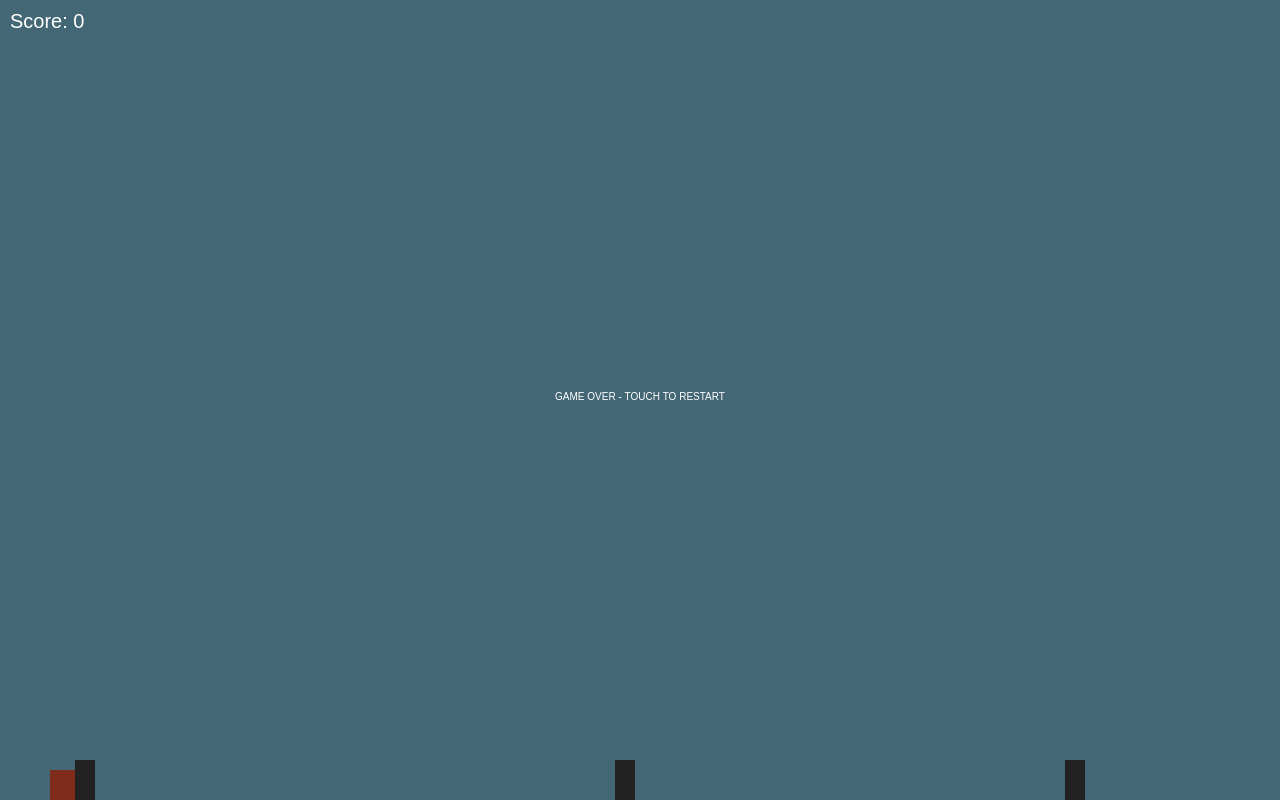
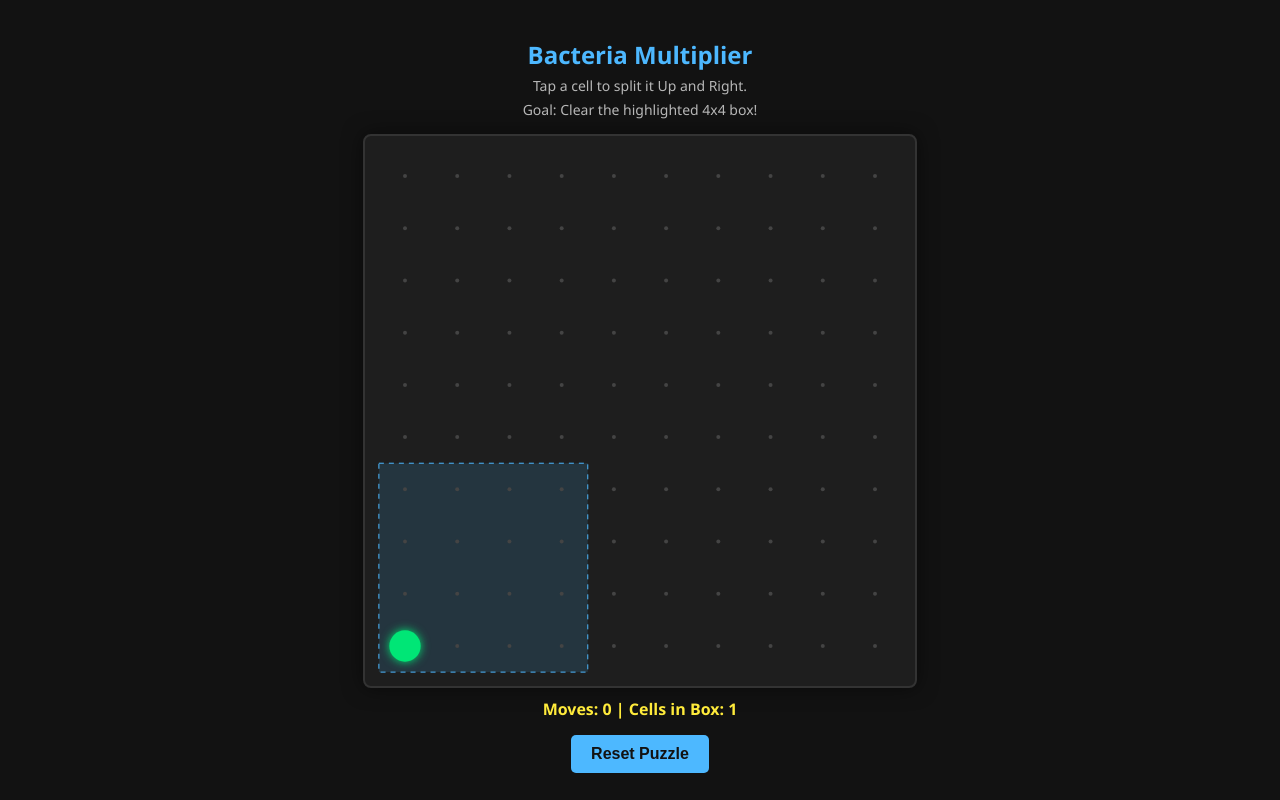
Before and after one commit to KowalskiTom/lattice-bacteria-puzzle, a plain HTML site: page index.html in a window 1280 px wide. Drawn offline with Linux system fonts and the light colour scheme.

Commit message:
Update index.html

```diff
--- a/index.html
+++ b/index.html
@@ -2,145 +2,162 @@
 <html>
 <head>
     <meta name="viewport" content="width=device-width, initial-scale=1.0, maximum-scale=1.0, user-scalable=no">
-    <title>Canvas Mobile Game</title>
+    <title>Lattice Bacteria Puzzle</title>
     <style>
-        body { margin: 0; overflow: hidden; background: #222; font-family: sans-serif; }
-        canvas { display: block; background: #87CEEB; margin: 0 auto; }
-        #ui { position: absolute; top: 10px; left: 10px; color: white; font-size: 20px; pointer-events: none; }
+        body { margin: 0; background: #121212; color: #e0e0e0; font-family: 'Segoe UI', sans-serif; display: flex; flex-direction: column; align-items: center; justify-content: center; height: 100vh; overflow: hidden; touch-action: none; }
+        #header { text-align: center; padding: 10px; z-index: 10; }
+        h2 { margin: 0; color: #4db8ff; }
+        p { font-size: 14px; opacity: 0.8; margin: 5px 0; }
+        canvas { background: #1e1e1e; border: 2px solid #333; border-radius: 8px; box-shadow: 0 0 20px rgba(0,0,0,0.5); }
+        #controls { margin-top: 15px; }
+        button { padding: 10px 20px; font-size: 16px; background: #4db8ff; border: none; border-radius: 5px; color: #121212; font-weight: bold; cursor: pointer; }
+        #status { margin-top: 10px; font-weight: bold; color: #ffeb3b; }
     </style>
 </head>
 <body>
-    <div id="ui">Score: 0</div>
+    <div id="header">
+        <h2>Bacteria Multiplier</h2>
+        <p>Tap a cell to split it Up and Right.</p>
+        <p>Goal: Clear the highlighted 4x4 box!</p>
+    </div>
+
     <canvas id="gameCanvas"></canvas>
+
+    <div id="status">Moves: 0 | Cells in Box: 1</div>
+    <div id="controls">
+        <button onclick="resetGame()">Reset Puzzle</button>
+    </div>
 
     <script>
         const canvas = document.getElementById('gameCanvas');
         const ctx = canvas.getContext('2d');
-        const ui = document.getElementById('ui');
+        const statusEl = document.getElementById('status');
 
-        // Resize canvas to fit screen
-        canvas.width = window.innerWidth;
-        canvas.height = window.innerHeight;
+        const GRID_RES = 10; // 10x10 grid
+        let cellSize;
+        let margin = 40;
 
-        let score = 0;
-        let gameActive = true;
+        // Use a Set of strings "x,y" to track bacteria positions
+        let bacteria = new Set();
+        let moves = 0;
 
-        const player = {
-            x: 50,
-            y: canvas.height - 50,
-            size: 30,
-            dy: 0,
-            jumpForce: 12,
-            gravity: 0.6,
-            grounded: false
-        };
-
-        const obstacles = [];
-        let spawnTimer = 0;
-
-        function drawPlayer() {
-            ctx.fillStyle = '#FF5733';
-            ctx.fillRect(player.x, player.y, player.size, player.size);
+        function resetGame() {
+            bacteria.clear();
+            bacteria.add("0,0"); // Start with one at the origin
+            moves = 0;
+            updateStatus();
+            draw();
         }
 
-        function updatePlayer() {
-            player.dy += player.gravity;
-            player.y += player.dy;
-
-            if (player.y + player.size > canvas.height) {
-                player.y = canvas.height - player.size;
-                player.dy = 0;
-                player.grounded = true;
-            } else {
-                player.grounded = false;
-            }
+        function init() {
+            const size = Math.min(window.innerWidth - 20, window.innerHeight - 250);
+            canvas.width = size;
+            canvas.height = size;
+            cellSize = (size - margin * 2) / (GRID_RES - 1);
+            draw();
         }
 
-        function handleJump() {
-            if (player.grounded) {
-                player.dy = -player.jumpForce;
+        function draw() {
+            ctx.clearRect(0, 0, canvas.width, canvas.height);
+
+            // 1. Draw the Target Box (0,0 to 3,3)
+            ctx.fillStyle = 'rgba(77, 184, 255, 0.15)';
+            ctx.strokeStyle = '#4db8ff';
+            ctx.setLineDash([5, 5]);
+            const boxSize = cellSize * 3;
+            // Origin is bottom-left (margin, canvas.height - margin)
+            ctx.fillRect(margin - cellSize/2, canvas.height - margin - boxSize - cellSize/2, boxSize + cellSize, boxSize + cellSize);
+            ctx.strokeRect(margin - cellSize/2, canvas.height - margin - boxSize - cellSize/2, boxSize + cellSize, boxSize + cellSize);
+            ctx.setLineDash([]);
+
+            // 2. Draw Grid Dots
+            ctx.fillStyle = '#444';
+            for (let x = 0; x < GRID_RES; x++) {
+                for (let y = 0; y < GRID_RES; y++) {
+                    const px = margin + x * cellSize;
+                    const py = canvas.height - margin - y * cellSize;
+                    ctx.beginPath();
+                    ctx.arc(px, py, 2, 0, Math.PI * 2);
+                    ctx.fill();
+                }
             }
-            if (!gameActive) resetGame();
+
+            // 3. Draw Bacteria
+            bacteria.forEach(pos => {
+                const [bx, by] = pos.split(',').map(Number);
+                const px = margin + bx * cellSize;
+                const py = canvas.height - margin - by * cellSize;
+
+                // Glowing effect
+                ctx.shadowBlur = 10;
+                ctx.shadowColor = '#00e676';
+                ctx.fillStyle = '#00e676';
+                ctx.beginPath();
+                ctx.arc(px, py, cellSize * 0.3, 0, Math.PI * 2);
+                ctx.fill();
+                ctx.shadowBlur = 0;
+            });
         }
 
-        // Touch listener for mobile
-        window.addEventListener('touchstart', (e) => {
-            e.preventDefault();
-            handleJump();
-        }, { passive: false });
+        function handleInteraction(clientX, clientY) {
+            const rect = canvas.getBoundingClientRect();
+            const touchX = clientX - rect.left;
+            const touchY = clientY - rect.top;
 
-        function spawnObstacle() {
-            if (spawnTimer <= 0) {
-                obstacles.push({
-                    x: canvas.width,
-                    y: canvas.height - 40,
-                    w: 20,
-                    h: 40,
-                    speed: 5 + (score / 10) // Gets faster
-                });
-                spawnTimer = Math.random() * 60 + 70;
-            }
-            spawnTimer--;
-        }
+            // Find closest grid point
+            const gridX = Math.round((touchX - margin) / cellSize);
+            const gridY = Math.round((canvas.height - margin - touchY) / cellSize);
 
-        function updateObstacles() {
-            for (let i = obstacles.length - 1; i >= 0; i--) {
-                obstacles[i].x -= obstacles[i].speed;
+            const posKey = `${gridX},${gridY}`;
 
-                // Collision Check
-                if (player.x < obstacles[i].x + obstacles[i].w &&
-                    player.x + player.size > obstacles[i].x &&
-                    player.y < obstacles[i].y + obstacles[i].h &&
-                    player.y + player.size > obstacles[i].y) {
-                    gameActive = false;
-                }
+            if (bacteria.has(posKey)) {
+                const upKey = `${gridX},${gridY + 1}`;
+                const rightKey = `${gridX + 1},${gridY}`;
 
-                if (obstacles[i].x + obstacles[i].w < 0) {
-                    obstacles.splice(i, 1);
-                    score++;
-                    ui.innerHTML = `Score: ${score}`;
+                // Rule: Target spots must be empty and within grid
+                if (gridX + 1 < GRID_RES && gridY + 1 < GRID_RES &&
+                    !bacteria.has(upKey) && !bacteria.has(rightKey)) {
+
+                    bacteria.delete(posKey);
+                    bacteria.add(upKey);
+                    bacteria.add(rightKey);
+                    moves++;
+                    updateStatus();
+                    draw();
                 }
             }
         }
 
-        function drawObstacles() {
-            ctx.fillStyle = '#444';
-            obstacles.forEach(obs => {
-                ctx.fillRect(obs.x, obs.y, obs.w, obs.h);
+        function updateStatus() {
+            let inBox = 0;
+            bacteria.forEach(pos => {
+                const [x, y] = pos.split(',').map(Number);
+                if (x >= 0 && x <= 3 && y >= 0 && y <= 3) inBox++;
             });
+
+            if (inBox === 0) {
+                statusEl.innerHTML = `🏆 BOX CLEARED in ${moves} moves!`;
+                statusEl.style.color = "#00e676";
+            } else {
+                statusEl.innerHTML = `Moves: ${moves} | Cells in Box: ${inBox}`;
+                statusEl.style.color = "#ffeb3b";
+            }
         }
 
-        function resetGame() {
-            score = 0;
-            ui.innerHTML = `Score: 0`;
-            obstacles.length = 0;
-            gameActive = true;
-            player.y = canvas.height - 50;
-            loop();
-        }
+        // Mobile Touch
+        canvas.addEventListener('touchstart', (e) => {
+            e.preventDefault();
+            handleInteraction(e.touches[0].clientX, e.touches[0].clientY);
+        }, { passive: false });
 
-        function loop() {
-            if (!gameActive) {
-                ctx.fillStyle = 'rgba(0,0,0,0.5)';
-                ctx.fillRect(0,0, canvas.width, canvas.height);
-                ctx.fillStyle = 'white';
-                ctx.textAlign = 'center';
-                ctx.fillText("GAME OVER - TOUCH TO RESTART", canvas.width/2, canvas.height/2);
-                return;
-            }
+        // Desktop Click
+        canvas.addEventListener('mousedown', (e) => {
+            handleInteraction(e.clientX, e.clientY);
+        });
 
-            ctx.clearRect(0, 0, canvas.width, canvas.height);
-
-            updatePlayer();
-            drawPlayer();
-            spawnObstacle();
-            updateObstacles();
-            drawObstacles();
-
-            requestAnimationFrame(loop);
-        }
-
-        loop();
+        window.addEventListener('resize', init);
+        init();
+        resetGame();
     </script>
 </body>
 </html>
```
